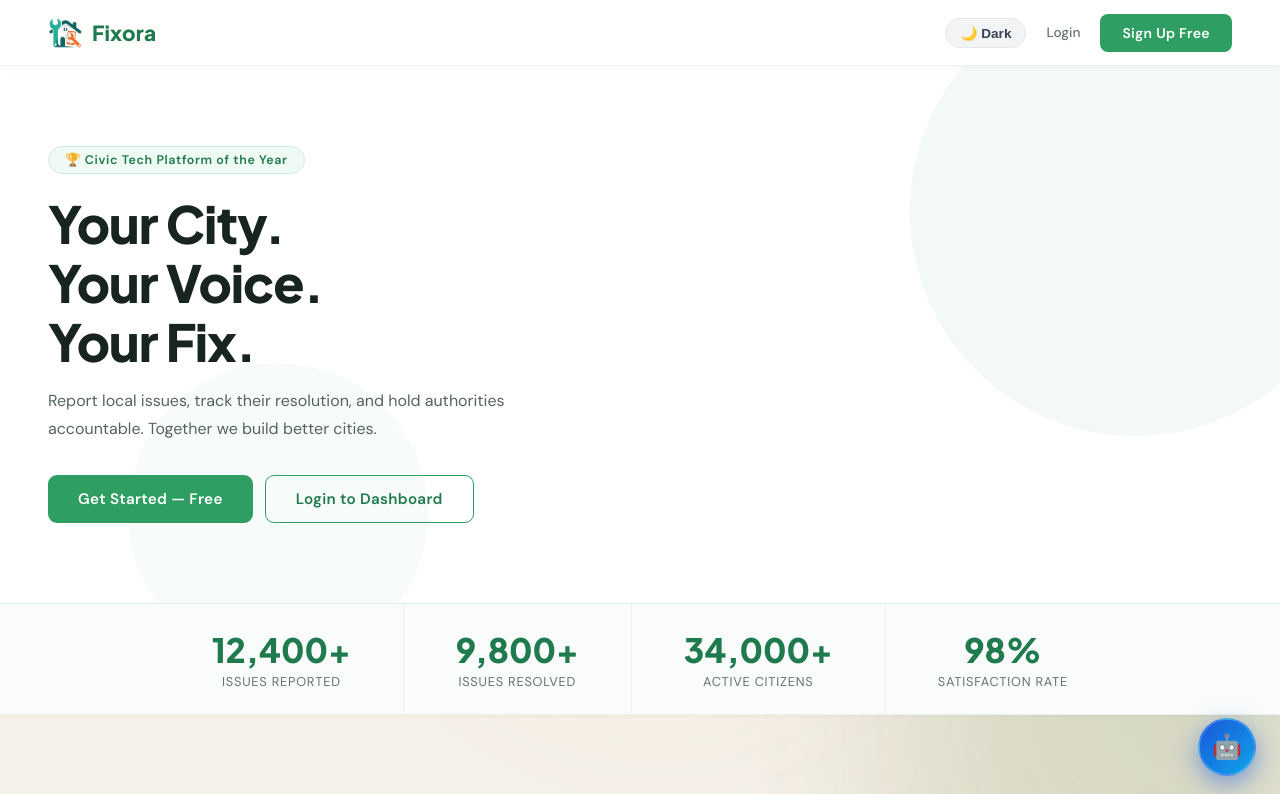
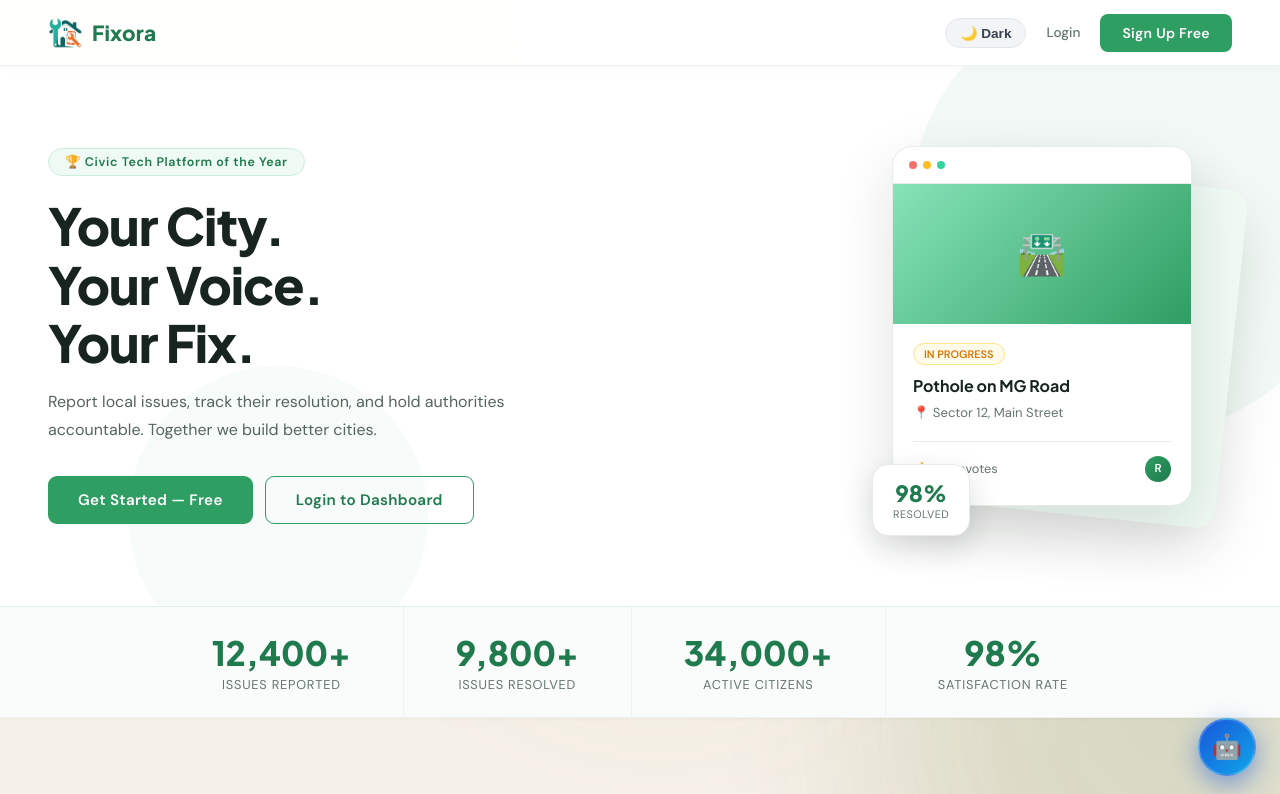
Before and after one commit to Chetna3110/Fixora, a React (Vite) app in the folder client/: page / in a window 1280 px wide. Shown: the top 794 px of the page. Built offline with nearby package versions, Linux system fonts and the light colour scheme.

Commit message:
fixed frontend

```diff
--- a/client/src/index.css
+++ b/client/src/index.css
@@ -658,3 +658,97 @@ body::after {
 
 /* ── SELECTION ── */
 ::selection { background: rgba(47,158,99,0.15); color: var(--gold-dark); }
+
+/* ── HERO VISUAL MOCKUP ── */
+.hero {
+  display: flex;
+  justify-content: space-between;
+  align-items: center;
+  gap: 40px;
+  flex-wrap: wrap;
+}
+.hero-visual {
+  position: relative;
+  width: 340px;
+  height: 380px;
+  flex-shrink: 0;
+  display: none;
+}
+@media (min-width: 1024px) {
+  .hero-visual { display: block; }
+}
+.mock-card {
+  position: absolute;
+  border-radius: 20px;
+  background: #ffffff;
+  box-shadow: 0 20px 60px rgba(15,26,20,0.12);
+}
+.mock-card-back {
+  width: 280px; height: 340px;
+  top: 30px; right: 0;
+  background: var(--section-label-bg);
+  transform: rotate(6deg);
+}
+.mock-card-front {
+  width: 300px; height: 360px;
+  top: 0; left: 0;
+  overflow: hidden;
+  border: 1px solid var(--card-border);
+}
+.mock-card-topbar {
+  display: flex; gap: 6px;
+  padding: 14px 16px;
+  border-bottom: 1px solid var(--card-border);
+}
+.mock-dot { width: 8px; height: 8px; border-radius: 50%; display: inline-block; }
+.mock-card-img {
+  height: 140px;
+  background: linear-gradient(135deg, var(--gold-lt), var(--gold));
+  display: flex; align-items: center; justify-content: center;
+  font-size: 2.5rem;
+}
+.mock-card-body { padding: 18px 20px; }
+.mock-badge {
+  display: inline-block;
+  background: #fffbeb; color: #d97706;
+  border: 1px solid #fde68a;
+  font-size: 0.68rem; font-weight: 700;
+  padding: 3px 10px; border-radius: 50px;
+  margin-bottom: 10px; text-transform: uppercase;
+}
+.mock-card-body h4 {
+  font-family: 'Plus Jakarta Sans', sans-serif;
+  font-size: 1rem; font-weight: 700;
+  color: var(--text); margin-bottom: 6px;
+}
+.mock-card-body p {
+  font-size: 0.82rem; color: var(--text-muted);
+  margin-bottom: 16px;
+}
+.mock-card-footer {
+  display: flex; justify-content: space-between; align-items: center;
+  font-size: 0.8rem; color: var(--text-muted);
+  border-top: 1px solid var(--card-border);
+  padding-top: 14px;
+}
+.mock-avatar {
+  width: 26px; height: 26px; border-radius: 50%;
+  background: linear-gradient(135deg, var(--gold), var(--gold-dark));
+  color: #fff; display: flex; align-items: center; justify-content: center;
+  font-size: 0.72rem; font-weight: 700;
+}
+.mock-floating-stat {
+  position: absolute; bottom: -10px; left: -20px;
+  background: #ffffff; border-radius: 16px;
+  box-shadow: 0 12px 30px rgba(15,26,20,0.15);
+  padding: 14px 20px; text-align: center;
+  border: 1px solid var(--card-border);
+}
+.mock-floating-num {
+  font-family: 'Plus Jakarta Sans', sans-serif;
+  font-size: 1.4rem; font-weight: 800; color: var(--gold-dark);
+}
+.mock-floating-label {
+  font-size: 0.68rem; color: var(--text-muted);
+  text-transform: uppercase; letter-spacing: 0.04em;
+}
--- a/client/src/pages/Home.jsx
+++ b/client/src/pages/Home.jsx
@@ -117,6 +117,32 @@ export default function Home() {
             )}
           </div>
         </div>
+
+        {/* Visual mockup card to fill empty space */}
+        <div className="hero-visual">
+          <div className="mock-card mock-card-back"></div>
+          <div className="mock-card mock-card-front">
+            <div className="mock-card-topbar">
+              <span className="mock-dot" style={{ background: '#f87171' }}></span>
+              <span className="mock-dot" style={{ background: '#fbbf24' }}></span>
+              <span className="mock-dot" style={{ background: '#34d399' }}></span>
+            </div>
+            <div className="mock-card-img">🛣️</div>
+            <div className="mock-card-body">
+              <div className="mock-badge">In Progress</div>
+              <h4>Pothole on MG Road</h4>
+              <p>📍 Sector 12, Main Street</p>
+              <div className="mock-card-footer">
+                <span>👍 47 upvotes</span>
+                <span className="mock-avatar">R</span>
+              </div>
+            </div>
+          </div>
+          <div className="mock-floating-stat">
+            <div className="mock-floating-num">98%</div>
+            <div className="mock-floating-label">Resolved</div>
+          </div>
+        </div>
       </div>
 
       {/* Stats */}
@@ -140,7 +166,7 @@ export default function Home() {
         <h2>3-Step Issue Resolution</h2>
         <p className="features-subtitle">Reporting a problem has never been this simple</p>
         <div className="steps-row">
-          {steps.map((s, i) => (
+          {steps.map((s) => (
             <div className="step-item" key={s.title}>
               <div className="step-circle">
                 <span className="step-icon">{s.icon}</span>
@@ -148,7 +174,6 @@ export default function Home() {
               </div>
               <h3>{s.title}</h3>
               <p>{s.desc}</p>
-              {i < steps.length - 1 && <div className="step-connector" />}
             </div>
           ))}
         </div>
@@ -185,7 +210,7 @@ export default function Home() {
         <div className="testimonials-grid">
           {testimonials.map(t => (
             <div className="testimonial-card" key={t.name}>
-              <div className="testimonial-quote-mark">“</div>
+              <div className="testimonial-quote-mark">"</div>
               <p className="testimonial-text">{t.quote}</p>
               <div className="testimonial-footer">
                 <div className="testimonial-avatar">{t.name.charAt(0)}</div>
```
